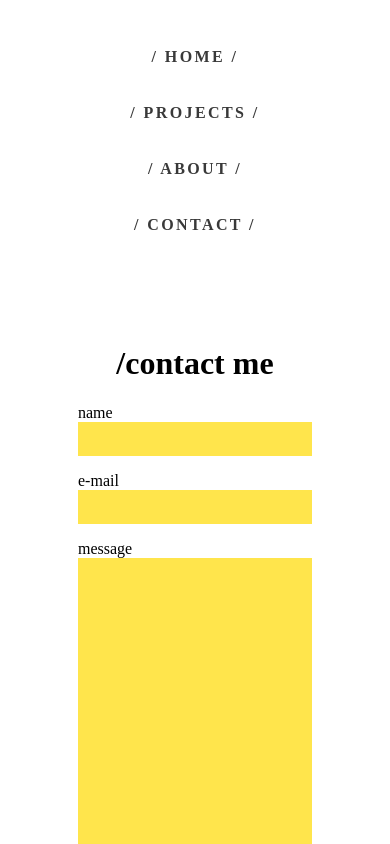
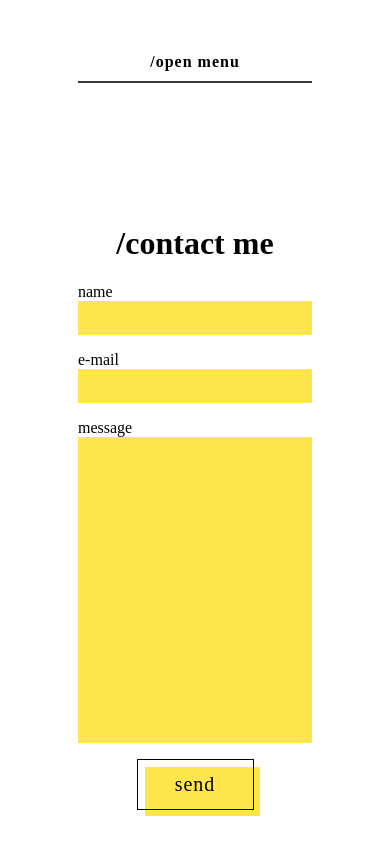
Before and after one commit to anndimi/portfolio-annadimi, a React (Create React App) app in the folder frontend/: page /contact in a window 390 px wide. Shown: the top 844 px of the page. Built offline with nearby package versions, Linux system fonts and the light colour scheme; no server answers; the HTML template or start-up script is replaced by a standard one.

Commit message:
added function to toggle navbar on mobile and small tablet view

```diff
--- a/frontend/src/elements/Navbar.js
+++ b/frontend/src/elements/Navbar.js
@@ -1,21 +1,94 @@
-import React from 'react'
+import React, { useState } from 'react'
 import { Link } from 'react-router-dom'
 import styled from 'styled-components'
 
 const NavBar = () => {
+  const [hamburgerOpen, setHamburgerOpen] = useState(false)
+
+  const handleToggle = () => {
+    setHamburgerOpen(!hamburgerOpen)
+  }
+
   return (
     <>
+      {window.innerWidth < 900 ? (
+        <HamburgerContainer>
+          <HamburgerButton onClick={handleToggle}>
+            {hamburgerOpen ? '/close menu' : '/open menu'}
+          </HamburgerButton>
+          {hamburgerOpen ? (
+            <HamburgerMenuContainer>
+              <Link to="/" onClick={() => setHamburgerOpen(false)}>
+                / Home /
+              </Link>
+              <Link to="/projects" onClick={() => setHamburgerOpen(false)}>
+                / Projects /
+              </Link>
+              <Link to="/about" onClick={() => setHamburgerOpen(false)}>
+                / About /
+              </Link>
+              <Link to="/contact" onClick={() => setHamburgerOpen(false)}>
+                / Contact /
+              </Link>
+            </HamburgerMenuContainer>
+          ) : null}
+        </HamburgerContainer>
+      ) : (
         <NavbarContainer>
           <Link to="/">/ Home /</Link>
           <Link to="/projects">/ Projects /</Link>
           <Link to="/about">/ About /</Link>
           <Link to="/contact">/ Contact /</Link>
         </NavbarContainer>
+      )}
     </>
   )
 }
 
 export default NavBar
+
+const HamburgerContainer = styled.div`
+  display: flex;
+  justify-content: center;
+  align-items: center;
+  flex-direction: column;
+  margin: 35px 0;
+`
+
+const HamburgerButton = styled.button`
+  font-size: 16px;
+  font-weight: 600;
+  letter-spacing: 1px;
+  padding: 10px;
+  outline: 0;
+  border: none;
+  border-bottom: 2px solid #393939;
+  cursor: pointer;
+  position: relative;
+  background-color: rgba(0, 0, 0, 0);
+  width: 80%;
+  align-self: center;
+  font-family: inherit;
+  margin-bottom: 10px;
+`
+
+const HamburgerMenuContainer = styled.div`
+  display: flex;
+  flex-direction: column;
+  justify-content: center;
+  align-content: center;
+  text-align: center;
+  a {
+    color: #393939;
+    text-transform: uppercase;
+    text-decoration: none;
+    letter-spacing: 0.15em;
+    font-weight: bold;
+    display: inline-block;
+    padding: 15px 20px;
+    position: relative;
+  }
+`
 
 const NavbarContainer = styled.div`
   display: flex;
--- a/frontend/src/pages/Contact.js
+++ b/frontend/src/pages/Contact.js
@@ -151,4 +151,10 @@ const ContactForm = styled.form`
     top: 0px;
     left: 0px;
   }
+
+  @media (max-width: 767px) {
+    .submit-btn {
+      padding: 13px 12px 13px;
+    }
+  }
 `
```
Lines whose indentation alone changed are shown as unchanged.
